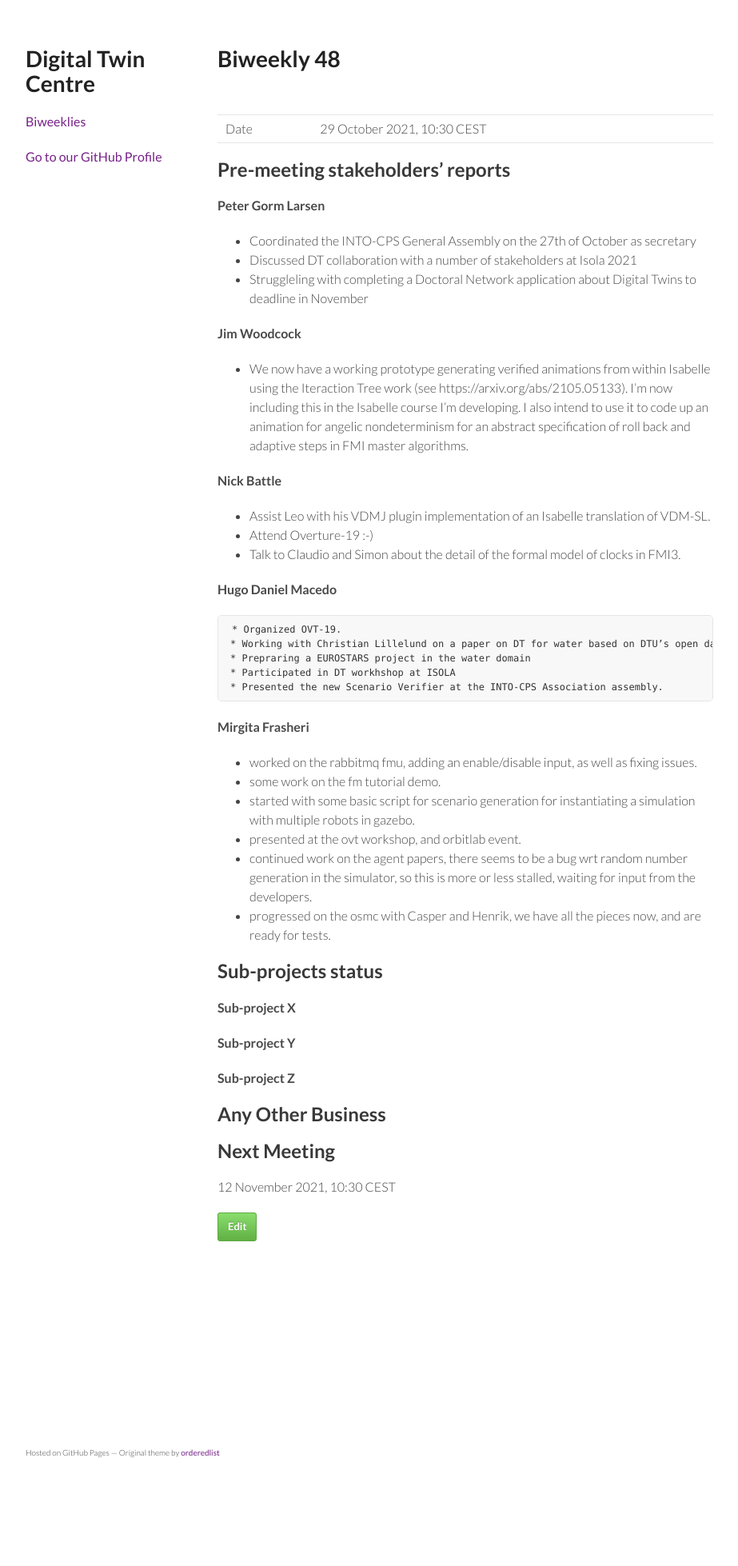
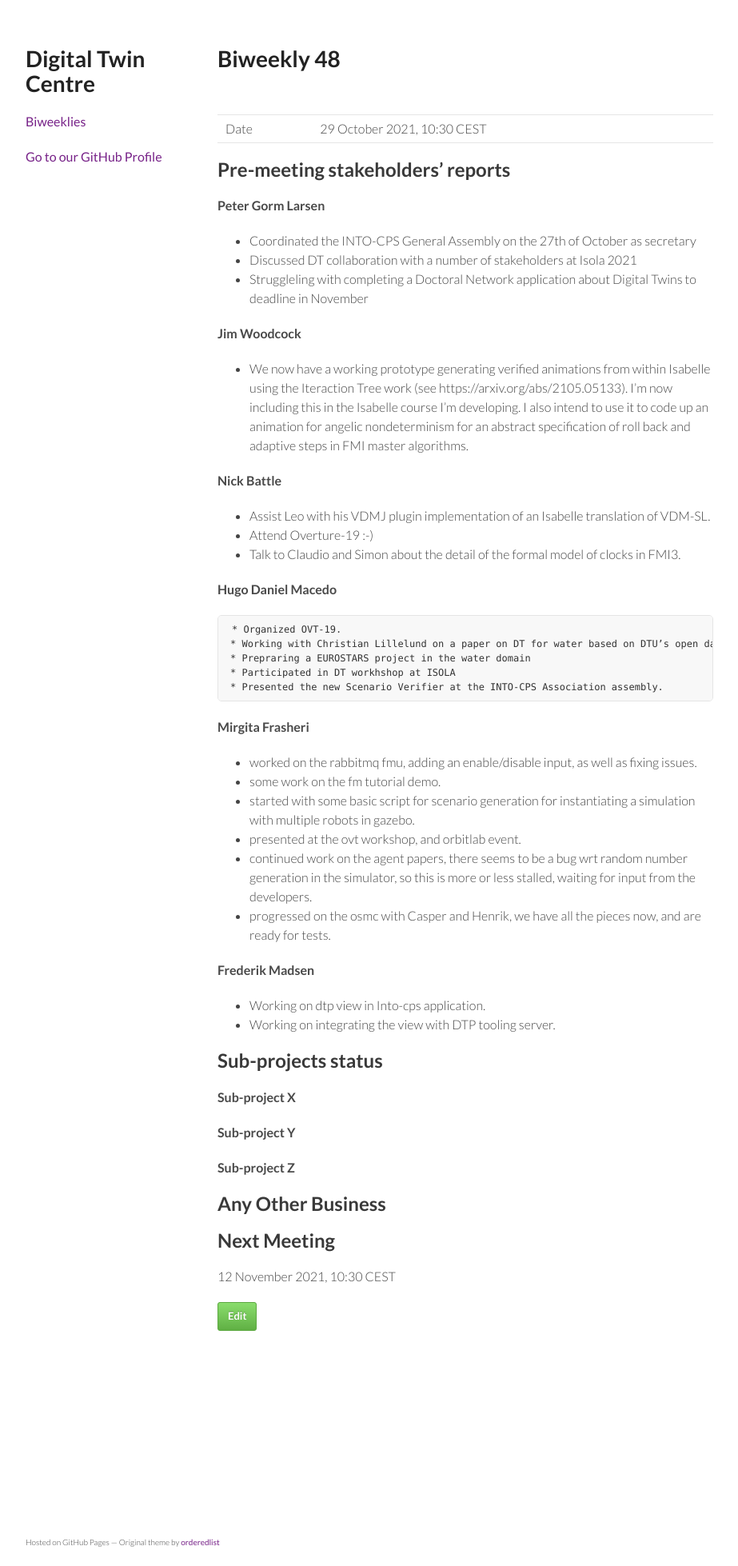
Before and after one commit to digitaltwincentre/digitaltwincentre.github.io, a Jekyll site: the page built from _biweeklies/Biweekly-48.md, in a window 1280 px wide. Shown: the whole page at 80% size, without its empty margins (178-1101 px from the left). Built offline with Jekyll 4.4.1, drawn with Linux system fonts in a browser that asks for light colours; nearby versions of some CDN libraries; before the commit the page ends 1846 px from its top, so only the background shows below that.

Commit message:
Update Biweekly-48.md

```diff
--- a/_biweeklies/Biweekly-48.md
+++ b/_biweeklies/Biweekly-48.md
@@ -49,6 +49,10 @@ date: 29 October 2021, 1030 CEST
 * continued work on the agent papers, there seems to be a bug wrt random number generation in the simulator, so this is more or less stalled, waiting for input from the developers.
 * progressed on the osmc with Casper and Henrik, we have all the pieces now, and are ready for tests.
 
+#### Frederik Madsen
+* Working on dtp view in Into-cps application.
+* Working on integrating the view with DTP tooling server.
+
 
 ## Sub-projects status
 
```
